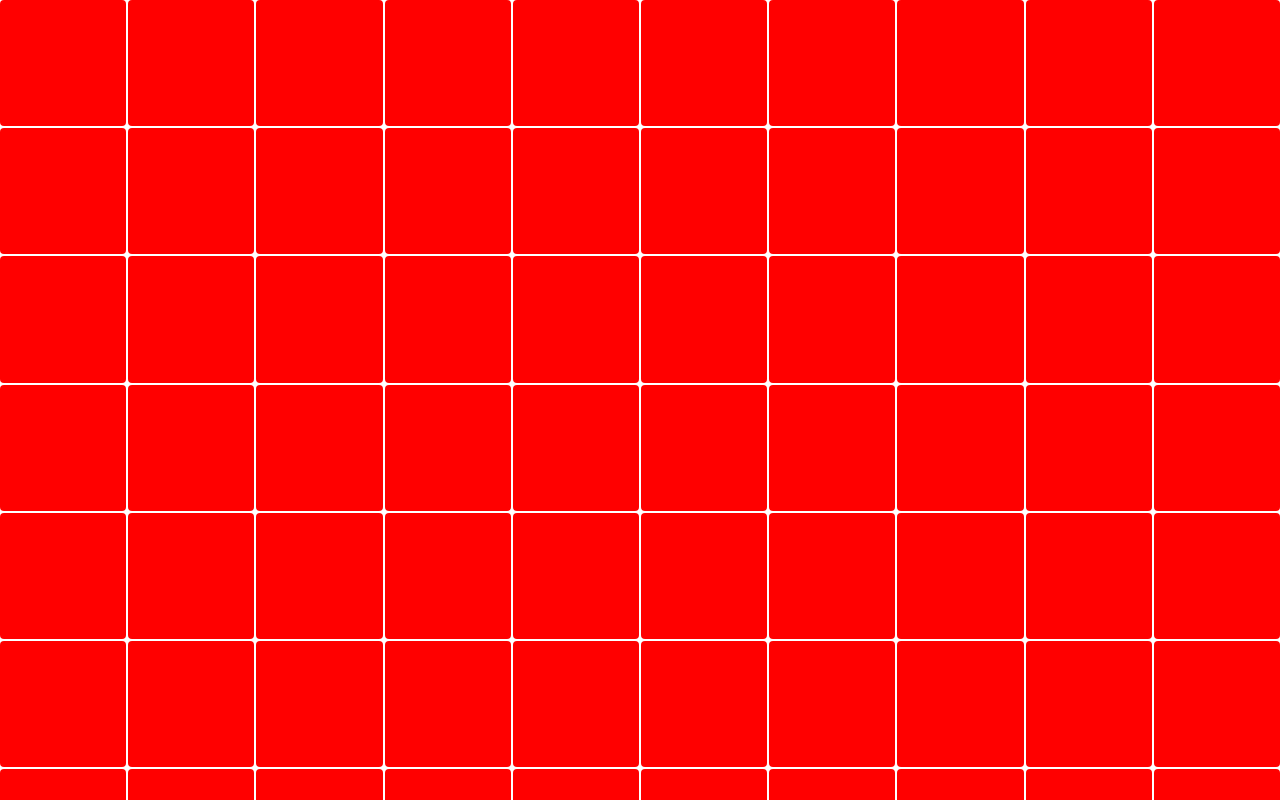
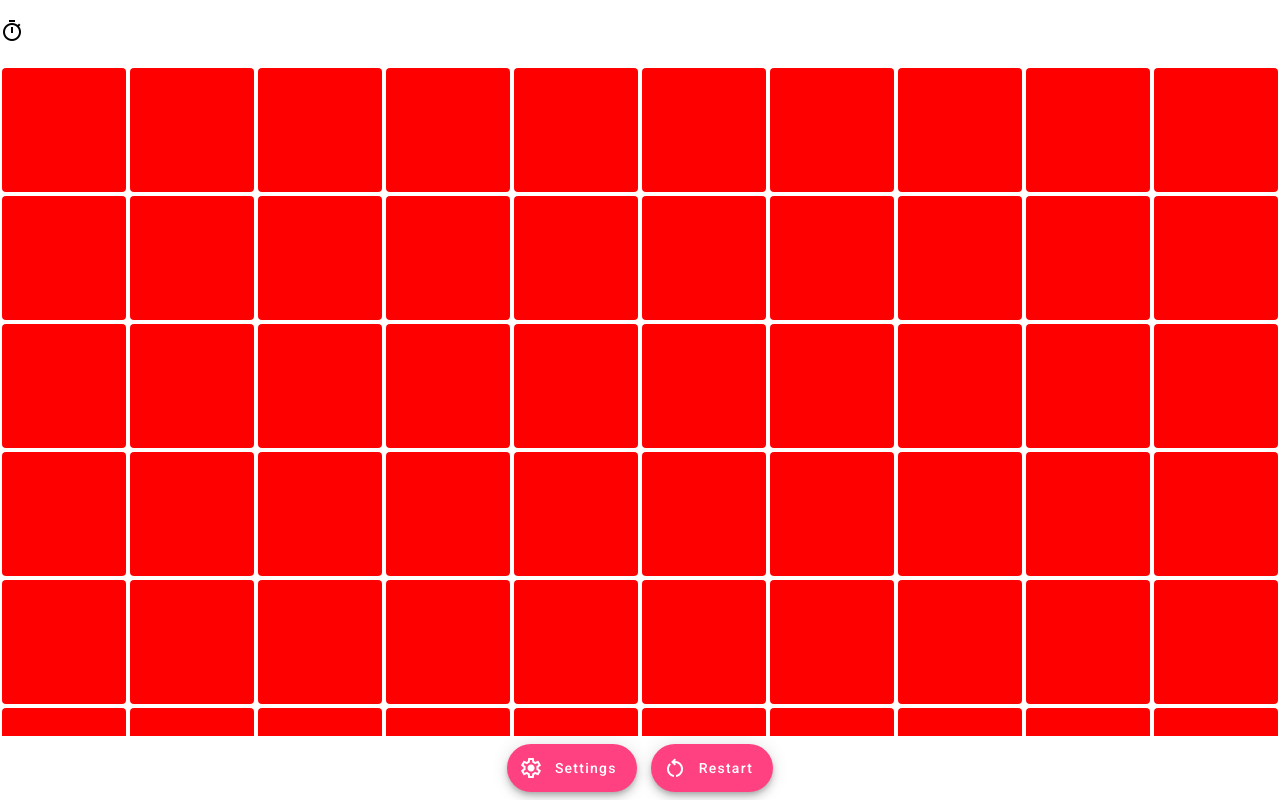
Before and after one commit to drealler7/Minesweeper, an Angular app: page / in a window 1280 px wide. Shown: the top 800 px of the page. Built offline with nearby package versions, Linux system fonts and the light colour scheme.

Commit message:
update options dialog

```diff
--- a/src/app/app.component.ts
+++ b/src/app/app.component.ts
@@ -1,10 +1,10 @@
 import { Component } from '@angular/core';
 import { CommonModule } from '@angular/common';
-import { MineBoardModule } from './mine-board/mine-board.module';
+import { MineBoardComponent } from './mine-board/mine-board.component';
 
 @Component({
     selector: 'app-root',
-    imports: [CommonModule, MineBoardModule],
+    imports: [CommonModule, MineBoardComponent],
     templateUrl: './app.component.html',
     styleUrl: './app.component.scss'
 })
--- a/src/app/mine-board-options/mine-board-options.component.html
+++ b/src/app/mine-board-options/mine-board-options.component.html
@@ -1 +1,25 @@
-<p>mine-board-options works!</p>
+<form [formGroup]="optionsForm" (submit)="save()">
+  <h2 mat-dialog-title>Settings</h2>
+  <mat-dialog-content>
+    <div [formGroup]="optionsForm.controls.gridSize">
+      <h5>Grid Size (Rows &times; Columns)</h5>
+      <mat-form-field>
+        <mat-label>Grid Rows</mat-label>
+        <input matInput type="number"  formControlName="rows" placeholder="Enter Number of Rows" formControlName="rows" />
+      </mat-form-field>
+      <mat-form-field>
+        <mat-label>Grid Columns</mat-label>
+        <input matInput type="number"  formControlName="cols" placeholder="Enter Number of Columns" formControlName="cols" type="number" />
+      </mat-form-field>
+    </div>
+    <mat-form-field>
+      <mat-label>Mines</mat-label>
+      <input matInput type="number"  formControlName="cols" placeholder="Enter Number of mines" formControlName="mineCount" type="number" />
+    </mat-form-field>
+  </mat-dialog-content>
+  <hr />
+  <mat-dialog-actions>
+    <button type="button" mat-button>Discard</button>
+    <button type="submit" mat-button cdkFocusInitial>Save</button>
+  </mat-dialog-actions>
+</form>
--- a/src/app/mine-board-options/mine-board-options.component.scss
+++ b/src/app/mine-board-options/mine-board-options.component.scss
@@ -0,0 +1,12 @@
+form {
+
+  background-color: white;
+  padding: 1em;
+  border-radius: .8em;
+  h2{
+    margin-top: 0;
+  }
+  mat-form-field {
+    width: 100%;
+  }
+}
--- a/src/app/mine-board-options/mine-board-options.component.ts
+++ b/src/app/mine-board-options/mine-board-options.component.ts
@@ -1,12 +1,29 @@
 import { Component, inject } from '@angular/core';
-import { FormControl, FormGroup, Validators } from '@angular/forms';
+import { FormControl, FormGroup, ReactiveFormsModule, Validators } from '@angular/forms';
 import { GridSizeFormType, MineBoardOptionsFormType } from './mine-board-options-form';
 import { MineBoardOptionsService } from './mine-board-options.service';
+import { MatButtonModule } from '@angular/material/button';
+import {
+  MatDialogActions,
+  MatDialogContent,
+  MatDialogTitle,
+} from '@angular/material/dialog';
+import { MatFormFieldModule} from '@angular/material/form-field';
 
+import {MatInputModule} from '@angular/material/input';
 @Component({
   selector: 'app-mine-board-options',
   templateUrl: './mine-board-options.component.html',
   styleUrl: './mine-board-options.component.scss',
+  imports: [
+    ReactiveFormsModule,
+    MatButtonModule,
+    MatDialogActions,
+    MatDialogTitle,
+    MatDialogContent,
+    MatFormFieldModule,
+    MatInputModule,
+  ],
 })
 export class MineBoardOptionsComponent {
   private readonly service = inject(MineBoardOptionsService);
@@ -26,13 +43,12 @@ export class MineBoardOptionsComponent {
   }
 
   private initializeForm(): FormGroup<MineBoardOptionsFormType> {
-    const service = inject(MineBoardOptionsService);
     return new FormGroup<MineBoardOptionsFormType>({
       gridSize: new FormGroup<GridSizeFormType>({
-        rows: new FormControl<number>(service.options.gridSize.rows, { nonNullable: true, validators: [Validators.required, Validators.min(5), Validators.max(10)] }),
-        cols: new FormControl<number>(service.options.gridSize.cols, { nonNullable: true, validators: [Validators.required, Validators.min(5), Validators.max(10)] })
+        rows: new FormControl<number>(this.service.options.gridSize.rows, { nonNullable: true, validators: [Validators.required, Validators.min(5), Validators.max(10)] }),
+        cols: new FormControl<number>(this.service.options.gridSize.cols, { nonNullable: true, validators: [Validators.required, Validators.min(5), Validators.max(10)] })
       }),
-      mineCount: new FormControl<number>(service.options.mineCount, { nonNullable: true,validators: [Validators.required, Validators.min(1)] })
+      mineCount: new FormControl<number>(this.service.options.mineCount, { nonNullable: true, validators: [Validators.required, Validators.min(1)] })
     });
   }
 
--- a/src/app/mine-board-state/mine-board-state.ts
+++ b/src/app/mine-board-state/mine-board-state.ts
@@ -2,6 +2,6 @@
 export enum MineBoardState{
   Initial,
   Initialized,
-  OpeningCard,
+  openingCard,
   gameOver
 }
--- a/src/app/mine-board/mine-board.component.html
+++ b/src/app/mine-board/mine-board.component.html
@@ -1,7 +1,26 @@
-<div class="grid">
-  <div class="row" *ngFor="let cells of mineBoard.grid">
-      <div class="col" *ngFor="let cell of cells">
-        <app-mine-board-cell [mineBoard]="mineBoard" [mineBoardCell]="cell" [openCell]="openCell" [toggleFlag]="toggleFlag" />
+<div class="container">
+  <section class="header">
+    <h3>
+      <span class="material-symbols-outlined">timer</span>
+    </h3>
+  </section>
+  <section class="board">
+    <div class="grid">
+      <div class="row" *ngFor="let cells of mineBoard.grid">
+        <div class="col" *ngFor="let cell of cells">
+          <app-mine-board-cell [mineBoard]="mineBoard" [mineBoardCell]="cell" [openCell]="openCell" [toggleFlag]="toggleFlag" />
+        </div>
+      </div>
     </div>
-  </div>
+  </section>
+  <section class="footer">
+    <button type="button" mat-fab extended aria-label="Open options dialog button" title="Open options dialog button" (click)="openOptions()">
+      <mat-icon fontSet="material-symbols-outlined">settings</mat-icon>
+      <span>Settings</span>
+    </button>
+    <button type="button" mat-fab extended aria-label="Open options dialog button" title="Restart board" (click)="restart()">
+      <mat-icon fontSet="material-symbols-outlined">restart_alt</mat-icon>
+      <span>Restart</span>
+    </button>
+  </section>
 </div>
--- a/src/app/mine-board/mine-board.component.scss
+++ b/src/app/mine-board/mine-board.component.scss
@@ -1,16 +1,34 @@
+.container{
+  height: 100vh;
+  display: flex;
+  flex-direction: column;
+  .board{
+    flex-grow: 1;
+    overflow: auto;
+  }
+  .footer{
+    margin: 0.5em auto;
+    button:first-child{
+      margin-right: 0.5em;
+    }
+    button:last-child{
+      margin-left: 0.5em;
+    }
+  }
+}
+
 .grid {
   width: 100%;
   display: flex;
   flex-direction: column;
-  gap: 2px;
   .row {
     width: 100%;
     display: flex;
     justify-content: center;
-    gap: 2px;
     align-items: center;
 
     .col {
+      padding: 2px;
       flex-grow: 1;
     }
   }
--- a/src/app/mine-board/mine-board.component.ts
+++ b/src/app/mine-board/mine-board.component.ts
@@ -2,19 +2,34 @@ import { Component, inject } from '@angular/core';
 import { MineBoard } from './mine-board';
 import { MineBoardCell } from '../mine-board-cell/mine-board-cell';
 import { MineBoardOptionsService } from '../mine-board-options/mine-board-options.service';
+import { Dialog } from '@angular/cdk/dialog';
+import { MineBoardOptionsComponent } from '../mine-board-options/mine-board-options.component';
+import { MineBoardCellModule } from '../mine-board-cell/mine-board-cell.module';
+import { CommonModule } from '@angular/common';
+import { MatButtonModule } from '@angular/material/button';
+import { MatIconModule } from '@angular/material/icon';
 
 @Component({
-    selector: 'app-mine-board',
-    templateUrl: './mine-board.component.html',
-    styleUrl: './mine-board.component.scss',
-    standalone: false
+  selector: 'app-mine-board',
+  templateUrl: './mine-board.component.html',
+  styleUrl: './mine-board.component.scss',
+  imports: [
+    CommonModule,
+    MineBoardCellModule,
+    MatButtonModule,
+    MatIconModule
+  ],
+  providers: [MineBoardOptionsService]
 })
 export class MineBoardComponent {
+
+  private readonly optionsService = inject(MineBoardOptionsService);
+  private readonly dialog = inject(Dialog);
   mineBoard = this.generateMineBoard();
   openingCell: boolean = false;
 
   async openCell(cell: MineBoardCell) {
-    if(this.openingCell){
+    if (this.openingCell) {
       return;
     }
     this.openingCell = true;
@@ -22,14 +37,32 @@ export class MineBoardComponent {
     this.openingCell = false;
   }
   toggleFlag(cell: MineBoardCell) {
-    if(this.openingCell){
+    if (this.openingCell) {
       return;
     }
     this.mineBoard.toggleFlag(cell);
   }
 
+  restart() {
+    this.mineBoard = this.generateMineBoard();
+  }
 
-  private generateMineBoard(){
-    return new MineBoard(inject(MineBoardOptionsService).options);
+  openOptions() {
+    const dialogRef = this.dialog.open(MineBoardOptionsComponent, {
+      providers: [
+        {
+          provide: MineBoardOptionsService,
+          useValue: this.optionsService
+        }
+      ],
+      width: '90%',
+      maxWidth: '350px'
+    });
+
+    dialogRef.closed.subscribe(_ => this.restart());
+  }
+
+  private generateMineBoard() {
+    return new MineBoard(this.optionsService.options);
   }
 }
--- a/src/app/mine-board/mine-board.ts
+++ b/src/app/mine-board/mine-board.ts
@@ -15,8 +15,8 @@ export class MineBoard {
     } else if (this.state === MineBoardState.Initial) {
       this.initializeMineCells(cell);
     }
-    if (this.state !== MineBoardState.OpeningCard) {
-      this.state = MineBoardState.OpeningCard;
+    if (this.state !== MineBoardState.openingCard) {
+      this.state = MineBoardState.openingCard;
     }
 
     cell.isOpen = true;
```
Also changed, not shown: src/app/mine-board/mine-board.module.ts (deleted, +0 -20 lines), 2 other files (tests, documents, lock files or other folders).
